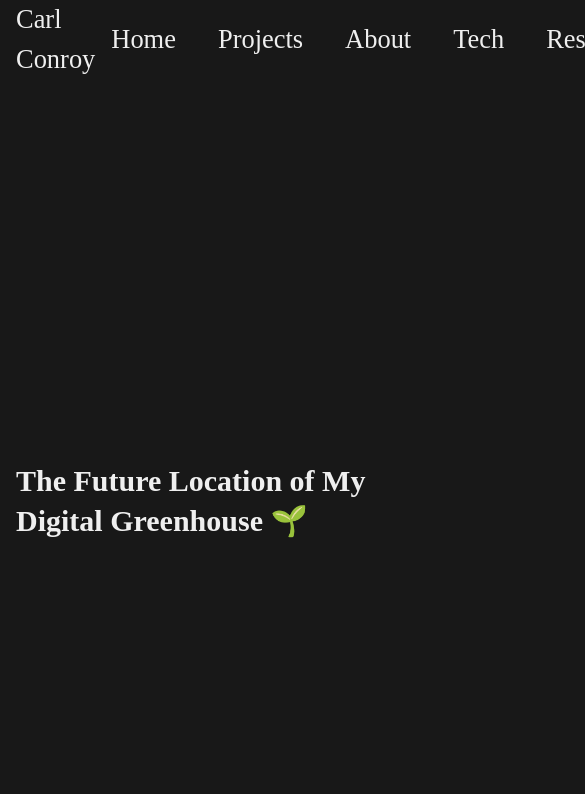
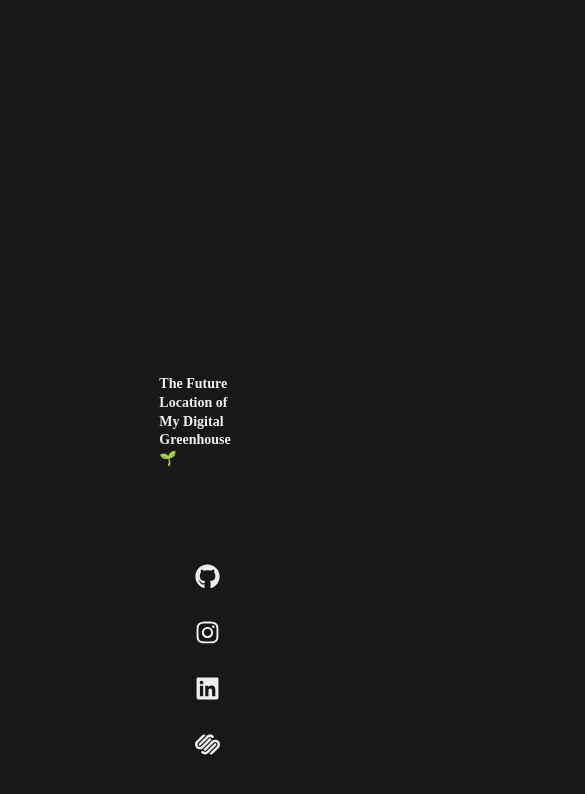
Before and after one commit to CarlinCharge/carlconroyv2, a Next.js app: page / in a window 390 px wide. Shown: the top 794 px of the page, 585 px wide, since content can reach past the window. Built offline with nearby package versions, Linux system fonts and the light colour scheme.

Commit message:
start mobile style implementation

```diff
--- a/app/layout.tsx
+++ b/app/layout.tsx
@@ -15,7 +15,7 @@ export default function RootLayout({
     <html lang="en">
       <body>
         <ChakraProvider theme={theme}>
-          <Container maxW="6xl">
+          <Container maxW={{ base: "24px", md: "40px", lg: "6xl" }}>
             <Nav />
             <StickySocials />
             {children}
--- a/app/page.tsx
+++ b/app/page.tsx
@@ -11,7 +11,9 @@ export default function Home() {
       </Head>
       <main>
         <Flex minH="100vh" align="center" justify="center">
-          <Heading>The Future Location of My Digital Greenhouse 🌱</Heading>
+          <Heading fontSize={{ base: "sm", lg: "26.75px" }}>
+            The Future Location of My Digital Greenhouse 🌱
+          </Heading>
         </Flex>
       </main>
     </div>
--- a/package.json
+++ b/package.json
@@ -9,6 +9,7 @@
     "lint": "next lint"
   },
   "dependencies": {
+    "@chakra-ui/icons": "^2.0.19",
     "@chakra-ui/next-js": "^2.1.4",
     "@chakra-ui/react": "^2.4.1",
     "@emotion/react": "^11.10.5",
--- a/src/components/Nav/Nav.tsx
+++ b/src/components/Nav/Nav.tsx
@@ -1,11 +1,16 @@
 import NextLink from "next/link";
-import { Link, Flex } from "@chakra-ui/react";
+import { Link, Flex, IconButton } from "@chakra-ui/react";
+import { HamburgerIcon, CloseIcon } from "@chakra-ui/icons";
 import { MenuItems } from "./MenuItems";
 
 const Nav = () => {
-  const fontSize = "26.45px";
+  const fontSize = { base: "10px", md: "40px", lg: "26.75px" };
   return (
-    <Flex justifyContent="space-between" alignItems="center">
+    <Flex
+      justifyContent="space-between"
+      alignItems="center"
+      display={{ base: "none", lg: "flex" }}
+    >
       <Link
         as={NextLink}
         href="/"
@@ -17,11 +22,18 @@ const Nav = () => {
       >
         Carl Conroy
       </Link>
+      <IconButton
+        aria-label="Open Menu"
+        size="lg"
+        display={{ base: "flex", md: "flex", lg: "none" }}
+        icon={<HamburgerIcon />}
+      />
       <Flex>
         {MenuItems.map((item) => {
           return (
             <Link
               fontSize={fontSize}
+              maxW={{ base: "50%", md: "40px", lg: "6xl" }}
               as={NextLink}
               href={item.href}
               key={item.text}
--- a/src/components/Socials/StickySocials.tsx
+++ b/src/components/Socials/StickySocials.tsx
@@ -2,14 +2,14 @@ import { Icon, List, ListItem, Link } from "@chakra-ui/react";
 
 import { SocialItems } from "./SocialItems";
 
-const size = 10;
+const size = { base: "25px", lg: 10 };
 export const StickySocials = () => {
   return (
     <List
       position="fixed"
       bottom="20"
       gap="6"
-      display={{ base: "none", lg: "grid" }}
+      display={{ base: "grid", lg: "grid" }}
       className="socials"
     >
       {SocialItems.map((item) => {
```
Also changed, not shown: 1 other file (tests, documents, lock files or other folders).
